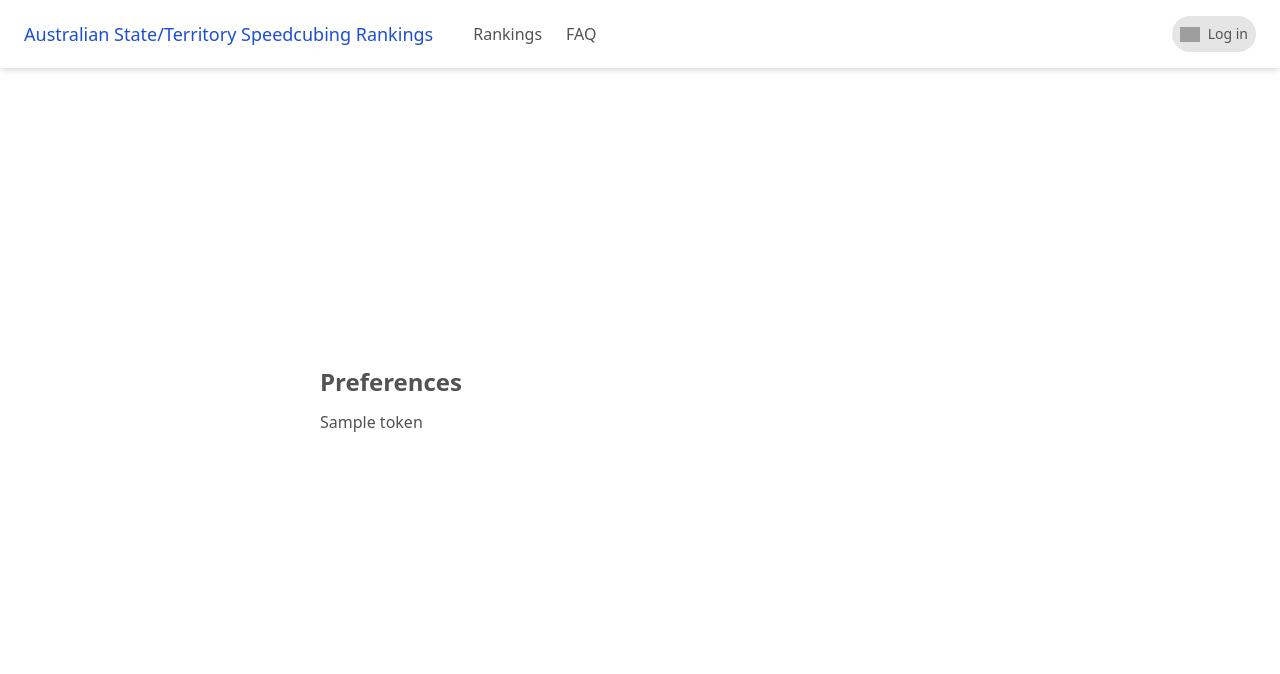
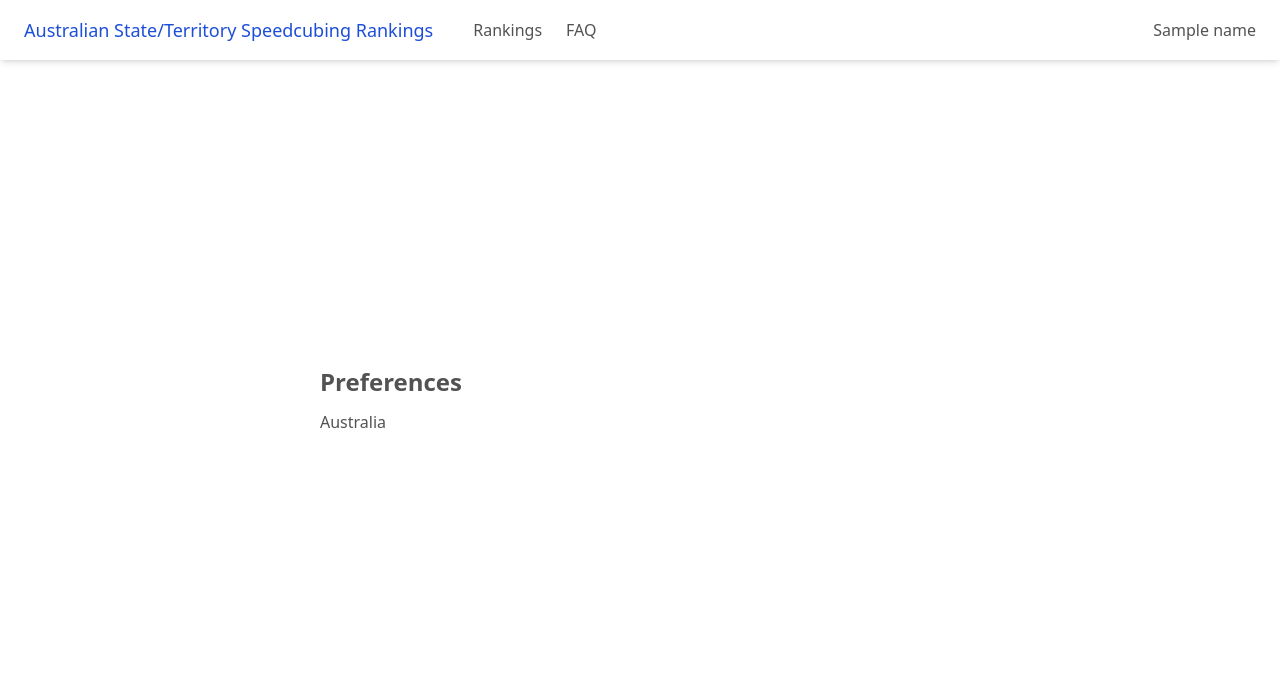
Before and after one commit to william-herring/ausstaterankings, a Flask app: template templates/preferences.html in a window 1280 px wide. Shown: the top 674 px of the page. Run offline with Flask 3, Linux system fonts and the light colour scheme; the template is opened without the code that fills it: most values are stand-ins (such as "Sample title", 1, 10 or a date in 2020); style sheets or scripts are compiled from the project's sources; grey boxes are pictures that could not be loaded.

Commit message:
Token session storage

```diff
--- a/app.py
+++ b/app.py
@@ -1,28 +1,44 @@
-from flask import Flask, render_template, request
+from flask import Flask, render_template, request, session
 import os
 import requests
+
 app = Flask(__name__)
+app.secret_key = os.getenv('SECRET_KEY')
+
+
+def get_user_data():
+    if session['token']:
+        user_data = requests.get('https://www.worldcubeassociation.org/api/v0/me',
+                                 headers={'Authorization': f'Bearer {session["token"]}'}).json()['me']
+    else:
+        user_data = {}
+    return user_data
 
 
 @app.route('/')
 def index():
-    return render_template('index.html')
+    return render_template('index.html', **get_user_data())
 
 
 @app.route('/faq')
 def faq():
-    return render_template('faq.html')
+    return render_template('faq.html', **get_user_data())
 
 
 @app.route('/preferences')
 def preferences():
+    return render_template('preferences.html', **get_user_data())
+
+
+@app.route('/account-redirect')
+def account_redirect():
     code = request.args.get('code')
     token = requests.post('https://www.worldcubeassociation.org/oauth/token', data={
         'grant_type': 'authorization_code',
         'code': code,
         'client_id': os.getenv('CLIENT_ID'),
         'client_secret': os.getenv('CLIENT_SECRET'),
-        'redirect_uri': 'http://localhost:5000/preferences'
+        'redirect_uri': 'http://localhost:5000/account-redirect'
     }).json()['access_token']
-    print(token)
-    return render_template('preferences.html', token=token)
+    session['token'] = token
+    return render_template('account-redirect.html', token=token)
--- a/templates/faq.html
+++ b/templates/faq.html
@@ -25,10 +25,14 @@
         <a href="/" class="mr-6 hover:underline">Rankings</a>
         <a href="/faq" class="hover:underline">FAQ</a>
         <div class="ml-auto">
-            <a href="https://www.worldcubeassociation.org/oauth/authorize?client_id=tghESRbf5HsdGkBPu_gf1BQIIcFbDHz-edk_fvL-lLo&redirect_uri=http%3A%2F%2Flocalhost%3A5000%2Fpreferences&response_type=code&scope=" class="flex items-center space-x-2 text-sm p-2 bg-neutral-200 rounded-full hover:bg-neutral-300">
+            {% if name %}
+            <a href="/preferences" class="hover:underline">{{name}}</a>
+            {% else %}
+            <a href="https://www.worldcubeassociation.org/oauth/authorize?client_id=tghESRbf5HsdGkBPu_gf1BQIIcFbDHz-edk_fvL-lLo&redirect_uri=http%3A%2F%2Flocalhost%3A5000%2Faccount-redirect&response_type=code&scope=" class="flex items-center space-x-2 text-sm p-2 bg-neutral-200 rounded-full hover:bg-neutral-300">
                 <img height="20px" width="20px" src="https://www.worldcubeassociation.org/files/WCAlogo_notext.svg">
                 <p>Log in</p>
             </a>
+            {% endif %}
         </div>
     </nav>
     <div class="flex flex-col h-screen justify-center items-center">
--- a/templates/index.html
+++ b/templates/index.html
@@ -25,10 +25,14 @@
         <a href="/" class="mr-6 hover:underline">Rankings</a>
         <a href="/faq" class="hover:underline">FAQ</a>
         <div class="ml-auto">
-            <a href="https://www.worldcubeassociation.org/oauth/authorize?client_id=tghESRbf5HsdGkBPu_gf1BQIIcFbDHz-edk_fvL-lLo&redirect_uri=http%3A%2F%2Flocalhost%3A5000%2Fpreferences&response_type=code&scope=" class="flex items-center space-x-2 text-sm p-2 bg-neutral-200 rounded-full hover:bg-neutral-300">
+            {% if name %}
+            <a href="/preferences" class="hover:underline">{{name}}</a>
+            {% else %}
+            <a href="https://www.worldcubeassociation.org/oauth/authorize?client_id=tghESRbf5HsdGkBPu_gf1BQIIcFbDHz-edk_fvL-lLo&redirect_uri=http%3A%2F%2Flocalhost%3A5000%2Faccount-redirect&response_type=code&scope=" class="flex items-center space-x-2 text-sm p-2 bg-neutral-200 rounded-full hover:bg-neutral-300">
                 <img height="20px" width="20px" src="https://www.worldcubeassociation.org/files/WCAlogo_notext.svg">
                 <p>Log in</p>
             </a>
+            {% endif %}
         </div>
     </nav>
     <div class="flex flex-col h-screen justify-center items-center">
--- a/templates/preferences.html
+++ b/templates/preferences.html
@@ -25,16 +25,26 @@
         <a href="/" class="mr-6 hover:underline">Rankings</a>
         <a href="/faq" class="hover:underline">FAQ</a>
         <div class="ml-auto">
-            <a href="https://www.worldcubeassociation.org/oauth/authorize?client_id=tghESRbf5HsdGkBPu_gf1BQIIcFbDHz-edk_fvL-lLo&redirect_uri=http%3A%2F%2Flocalhost%3A5000%2Fpreferences&response_type=code&scope=" class="flex items-center space-x-2 text-sm p-2 bg-neutral-200 rounded-full hover:bg-neutral-300">
+            {% if name %}
+            <a href="/preferences" class="hover:underline">{{name}}</a>
+            {% else %}
+            <a href="https://www.worldcubeassociation.org/oauth/authorize?client_id=tghESRbf5HsdGkBPu_gf1BQIIcFbDHz-edk_fvL-lLo&redirect_uri=http%3A%2F%2Flocalhost%3A5000%2Faccount-redirect&response_type=code&scope=" class="flex items-center space-x-2 text-sm p-2 bg-neutral-200 rounded-full hover:bg-neutral-300">
                 <img height="20px" width="20px" src="https://www.worldcubeassociation.org/files/WCAlogo_notext.svg">
                 <p>Log in</p>
             </a>
+            {% endif %}
         </div>
     </nav>
     <div class="flex flex-col h-screen justify-center items-center">
         <div class="text-neutral-600 w-1/2">
             <h1 class="text-2xl font-bold mb-3">Preferences</h1>
-            <p>{{token}}</p>
+            <p>
+                {% if country_iso2 == AU %}
+                Australia
+                {% else %}
+                No preferences
+                {% endif %}
+            </p>
         </div>
     </div>
     <div class="p-6 text-neutral-600 flex space-x-4 justify-end absolute bottom-0 w-screen bg-red">
```
Also changed, not shown: templates/account-redirect.html (added, +14 -0 lines).
